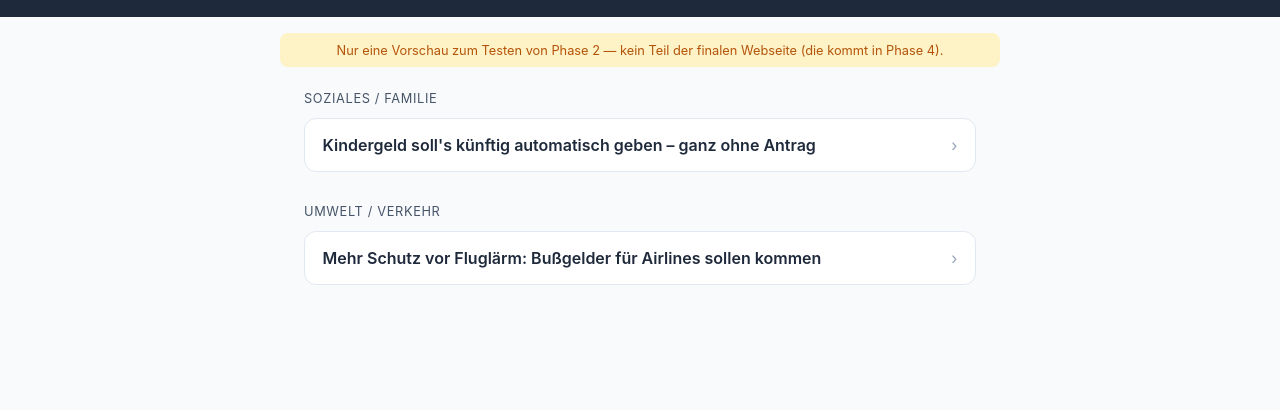
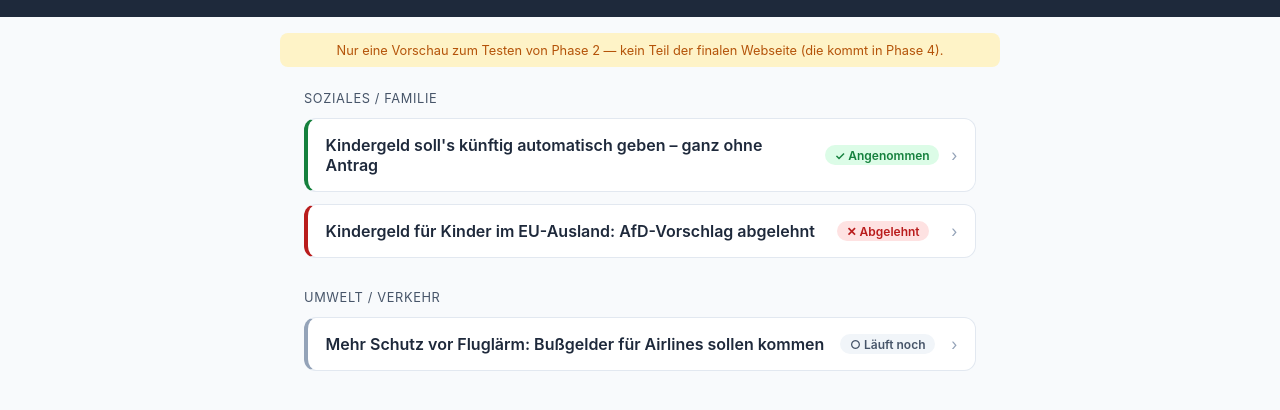
Before and after one commit to mmlorenz2019/Bundestag-kompakt, a website: page preview-phase2.html in a window 1280 px wide. Shown: the part 68-478 px from the top of the page. Drawn offline with Linux system fonts and the light colour scheme.

Commit message:
Add Ergebnis (angenommen/abgelehnt) status to entry format
Adds abstimmungsergebnis.ausgang to the target schema and shows it as
a colored left border + badge on each card in the preview (green =
angenommen, red = abgelehnt, grey = noch offen/laufend). Also ignore
.claude/ local settings going forward.

Co-Authored-By: Claude Sonnet 5 <noreply@anthropic.com>

```diff
--- a/data/entries/1152.json
+++ b/data/entries/1152.json
@@ -6,6 +6,7 @@
   "zusammenfassung": "Bisher musste man Kindergeld immer aktiv beantragen. Künftig soll die Familienkasse das Geld nach einer Geburt automatisch auszahlen können, wenn sie ohnehin schon alle nötigen Infos hat (z.B. über die Geburtsmeldung) und eine Kontoverbindung bekannt ist – ganz ohne dass die Eltern etwas beantragen müssen. Zunächst gilt das ab dem zweiten Kind, später soll es auch für das erste Kind kommen. Ziel: weniger Papierkram für frischgebackene Eltern, weniger Verwaltungsaufwand für den Staat. Kritikpunkt aus Anhörungen (u.a. vom Deutschen Kinderhilfswerk): das automatische Verfahren gilt vorerst nur für Familien mit Wohnsitz in Deutschland und mindestens einem erwerbstätigen Elternteil – nicht-erwerbstätige Eltern, die oft besonders auf Unterstützung angewiesen sind, profitieren also (noch) nicht davon. Start: ab 1. Januar 2027, schrittweise.",
   "abstimmungsergebnis": {
     "art": "Ausschuss-Empfehlung (Handzeichen, keine namentliche Abstimmung)",
+    "ausgang": "angenommen",
     "dafuer": ["CDU/CSU", "SPD", "Bündnis 90/Die Grünen"],
     "dagegen": [],
     "enthalten": ["AfD", "Die Linke"]
--- a/preview-phase2.html
+++ b/preview-phase2.html
@@ -56,10 +56,28 @@
   .card {
     background: white;
     border: 1px solid var(--slate-200);
+    border-left: 4px solid var(--slate-400);
     border-radius: 12px;
     margin-bottom: 0.75rem;
     overflow: hidden;
   }
+  .card.status-angenommen { border-left-color: var(--green-700); }
+  .card.status-abgelehnt { border-left-color: var(--red-700); }
+  .card.status-offen { border-left-color: var(--slate-400); }
+  .status-badge {
+    display: inline-flex;
+    align-items: center;
+    gap: 0.3rem;
+    font-size: 0.75rem;
+    font-weight: 600;
+    padding: 0.15rem 0.6rem;
+    border-radius: 999px;
+    white-space: nowrap;
+    flex-shrink: 0;
+  }
+  .status-badge.status-angenommen { background: var(--green-100); color: var(--green-700); }
+  .status-badge.status-abgelehnt { background: var(--red-100); color: var(--red-700); }
+  .status-badge.status-offen { background: var(--slate-100); color: var(--slate-600); }
   .card-summary {
     padding: 1rem 1.1rem;
     cursor: pointer;
@@ -121,6 +139,7 @@ const entries = [
     "zusammenfassung": "Bisher musste man Kindergeld immer aktiv beantragen. Künftig soll die Familienkasse das Geld nach einer Geburt automatisch auszahlen können, wenn sie ohnehin schon alle nötigen Infos hat (z.B. über die Geburtsmeldung) und eine Kontoverbindung bekannt ist – ganz ohne dass die Eltern etwas beantragen müssen. Zunächst gilt das ab dem zweiten Kind, später soll es auch für das erste Kind kommen. Ziel: weniger Papierkram für frischgebackene Eltern, weniger Verwaltungsaufwand für den Staat. Kritikpunkt aus Anhörungen (u.a. vom Deutschen Kinderhilfswerk): das automatische Verfahren gilt vorerst nur für Familien mit Wohnsitz in Deutschland und mindestens einem erwerbstätigen Elternteil – nicht-erwerbstätige Eltern, die oft besonders auf Unterstützung angewiesen sind, profitieren also (noch) nicht davon. Start: ab 1. Januar 2027, schrittweise.",
     "abstimmungsergebnis": {
       "art": "Ausschuss-Empfehlung (Handzeichen, keine namentliche Abstimmung)",
+      "ausgang": "angenommen",
       "dafuer": ["CDU/CSU", "SPD", "Bündnis 90/Die Grünen"],
       "dagegen": [],
       "enthalten": ["AfD", "Die Linke"]
@@ -139,6 +158,23 @@ const entries = [
     "eingebrachtVon": "Bundesregierung (Bundesministerium für Verkehr)",
     "themenbereich": "Umwelt / Verkehr",
     "naechsteSchritte": "Ist gerade erst im Bundestag eingegangen, erste Lesung und Ausschussberatung stehen noch aus"
+  },
+  {
+    "docid": "1152-afd-antrag",
+    "url": "https://bundestagszusammenfasser.de/details?docid=1152",
+    "letzteAenderung": "09.07.2026",
+    "titel": "Kindergeld für Kinder im EU-Ausland: AfD-Vorschlag abgelehnt",
+    "zusammenfassung": "Die AfD-Fraktion wollte das Kindergeld für Kinder, die in einem anderen EU-Land leben, an das dortige (oft niedrigere) Preisniveau anpassen. Der Bundestag hat diesen Vorschlag abgelehnt – unter anderem, weil ein Urteil des Europäischen Gerichtshofs eine solche Kürzung als unionsrechtswidrig eingestuft hat. Damit bleibt es bei der bisherigen Regelung.",
+    "abstimmungsergebnis": {
+      "art": "Abstimmung im Plenum",
+      "ausgang": "abgelehnt",
+      "dafuer": ["AfD"],
+      "dagegen": ["CDU/CSU", "SPD", "Bündnis 90/Die Grünen", "Die Linke"],
+      "enthalten": []
+    },
+    "eingebrachtVon": "AfD-Fraktion",
+    "themenbereich": "Soziales / Familie",
+    "naechsteSchritte": "Vorgang abgeschlossen (abgelehnt)"
   }
 ];
 
@@ -158,11 +194,24 @@ function renderVote(vote) {
     </div>`;
 }
 
+function statusOf(entry) {
+  if (!entry.abstimmungsergebnis) return "offen";
+  return entry.abstimmungsergebnis.ausgang; // "angenommen" | "abgelehnt"
+}
+
+const STATUS_LABEL = {
+  angenommen: "✓ Angenommen",
+  abgelehnt: "✕ Abgelehnt",
+  offen: "○ Läuft noch",
+};
+
 function renderCard(entry) {
+  const status = statusOf(entry);
   return `
-    <details class="card">
+    <details class="card status-${status}">
       <summary class="card-summary">
         <h2>${entry.titel}</h2>
+        <span class="status-badge status-${status}">${STATUS_LABEL[status]}</span>
         <span class="chevron">›</span>
       </summary>
       <div class="card-body">
--- a/scripts/summarize.js
+++ b/scripts/summarize.js
@@ -17,11 +17,12 @@ Gib AUSSCHLIESSLICH ein JSON-Objekt zurück (keine Erklärungen drumherum) mit e
   "titel": string,               // verständliche Sprache, nicht der sperrige Gesetzestitel
   "zusammenfassung": string,     // einfache Sprache, darf länger als 4-5 Sätze sein wenn nötig, inkl. wichtiger Kritikpunkte aus Stellungnahmen/Anhörungen falls vorhanden
   "abstimmungsergebnis": {
-    "art": string,               // z.B. "Ausschuss-Empfehlung (Handzeichen)" / "Namentliche Abstimmung" / "Noch keine Abstimmung"
+    "art": string,               // z.B. "Ausschuss-Empfehlung (Handzeichen)" / "Namentliche Abstimmung"
+    "ausgang": "angenommen" | "abgelehnt", // laut Beschlussempfehlung/Abstimmungstext
     "dafuer": string[],          // Parteien/Fraktionen, leer falls nicht zutreffend
     "dagegen": string[],
     "enthalten": string[]
-  } | null,                      // null wenn noch keine Beschlussempfehlung/Abstimmung vorliegt
+  } | null,                      // null wenn noch keine Beschlussempfehlung/Abstimmung vorliegt (laufendes Verfahren)
   "eingebrachtVon": string,      // z.B. "Bundesregierung (Bundesministerium für X)" oder Fraktionsname
   "themenbereich": string,       // z.B. Gesundheit, Wirtschaft, Umwelt, Soziales, Verkehr, Justiz ...
   "naechsteSchritte": string     // z.B. "Muss noch durch den Bundesrat" / "Erste Lesung im Bundestag steht noch aus"
```
Also changed, not shown: 1 other file.
